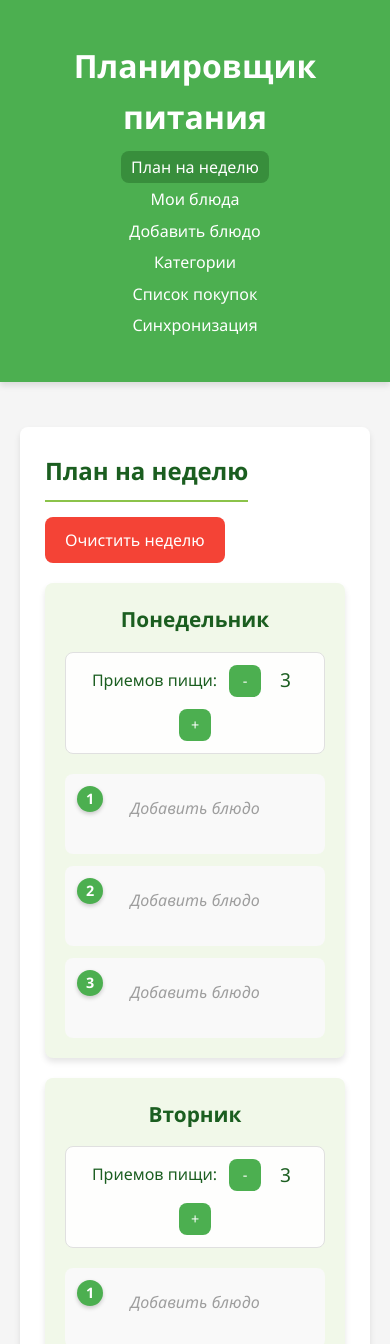
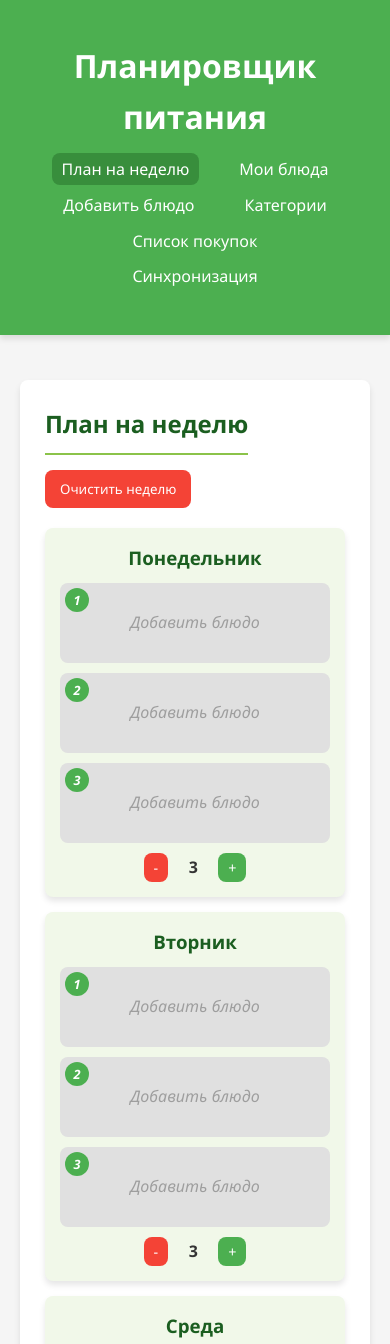
Before and after one commit to tiqai/tiqai.github.io, a plain HTML site: page index.html in a window 390 px wide. Shown: the top 1344 px of the page. Drawn offline with Linux system fonts and the light colour scheme.

Commit message:
Add files via upload

```diff
--- a/script.js
+++ b/script.js
@@ -2,7 +2,7 @@
 let dishes = [];
 let weekPlan = {};
 let shoppingList = {};
-let categories = ['Завтраки', 'Обеды', 'Ужины', 'Десерты', 'Салаты'];
+let categories = ['Завтраки', 'Обеды', 'Ужины', 'Десерты', 'Салаты']; // Стандартные категории
 let currentCategory = 'all';
 let mealsPerDay = {
     'Понедельник': 3,
@@ -492,42 +492,13 @@ function renderWeekPlanner() {
         dayTitle.textContent = day;
         dayCard.appendChild(dayTitle);
 
-        // Контролы для настройки количества приемов пищи
-        const mealsControl = document.createElement('div');
-        mealsControl.className = 'meals-control';
-
-        const mealsLabel = document.createElement('span');
-        mealsLabel.textContent = 'Приемов пищи:';
-        mealsControl.appendChild(mealsLabel);
-
-        const minusBtn = document.createElement('button');
-        minusBtn.className = 'btn btn-small meals-btn';
-        minusBtn.textContent = '-';
-        minusBtn.addEventListener('click', function() {
-            decreaseMealsPerDay(day);
-        });
-        mealsControl.appendChild(minusBtn);
-
-        const mealsCount = document.createElement('span');
-        mealsCount.className = 'meals-count';
-        mealsCount.textContent = mealsPerDay[day];
-        mealsControl.appendChild(mealsCount);
-
-        const plusBtn = document.createElement('button');
-        plusBtn.className = 'btn btn-small meals-btn';
-        plusBtn.textContent = '+';
-        plusBtn.addEventListener('click', function() {
-            increaseMealsPerDay(day);
-        });
-        mealsControl.appendChild(plusBtn);
-
-        dayCard.appendChild(mealsControl);
+        // Контейнер для слотов приемов пищи
+        const mealSlotsContainer = document.createElement('div');
+        mealSlotsContainer.className = 'meal-slots-container';
 
         // Создаем слоты для приемов пищи
-        const mealsContainer = document.createElement('div');
-        mealsContainer.className = 'meals-container';
-
-        for (let i = 1; i <= mealsPerDay[day]; i++) {
+        const dayMealsCount = mealsPerDay[day] || 3;
+        for (let i = 1; i <= dayMealsCount; i++) {
             const mealSlot = document.createElement('div');
             mealSlot.className = 'meal-slot';
             mealSlot.setAttribute('data-day', day);
@@ -536,7 +507,7 @@ function renderWeekPlanner() {
             const mealKey = `${day}-${i}`;
             const dish = weekPlan[mealKey];
 
-            // Добавляем номер приема пищи (поверх картинки)
+            // Добавляем номер приема пищи (поверх картинки в левом верхнем углу)
             const mealNumber = document.createElement('div');
             mealNumber.className = 'meal-number';
             mealNumber.textContent = i;
@@ -550,13 +521,11 @@ function renderWeekPlanner() {
 
                 mealSlot.innerHTML += `
                     ${imageHtml}
-                    <div class="meal-content">
-                        <div class="meal-name">${dish.name}</div>
-                        <div class="nutrition-info">
-                            <span>${dish.calories} ккал</span>
-                        </div>
-                        <button class="btn btn-small view-recipe-btn">Рецепт</button>
+                    <div>${dish.name}</div>
+                    <div class="nutrition-info">
+                        <span>${dish.calories} ккал</span>
                     </div>
+                    <button class="btn btn-small view-recipe-btn" style="margin-top: 5px; width: 100%;">Рецепт</button>
                 `;
 
                 mealSlot.querySelector('.view-recipe-btn').addEventListener('click', function(e) {
@@ -568,11 +537,7 @@ function renderWeekPlanner() {
                 });
             } else {
                 mealSlot.className += ' empty';
-                mealSlot.innerHTML += `
-                    <div class="meal-content">
-                        Добавить блюдо
-                    </div>
-                `;
+                mealSlot.innerHTML += 'Добавить блюдо';
             }
 
             mealSlot.addEventListener('click', function() {
@@ -583,10 +548,40 @@ function renderWeekPlanner() {
                 openDishSelectModal();
             });
 
-            mealsContainer.appendChild(mealSlot);
+            mealSlotsContainer.appendChild(mealSlot);
         }
 
-        dayCard.appendChild(mealsContainer);
+        dayCard.appendChild(mealSlotsContainer);
+
+        // Добавляем кнопки управления количеством приемов пищи
+        const mealsControls = document.createElement('div');
+        mealsControls.className = 'day-meals-controls';
+
+        const minusBtn = document.createElement('button');
+        minusBtn.className = 'btn btn-small btn-danger';
+        minusBtn.textContent = '-';
+        minusBtn.addEventListener('click', function(e) {
+            e.stopPropagation();
+            changeDayMealsCount(day, -1);
+        });
+
+        const mealsCount = document.createElement('span');
+        mealsCount.className = 'meals-count';
+        mealsCount.textContent = dayMealsCount;
+
+        const plusBtn = document.createElement('button');
+        plusBtn.className = 'btn btn-small';
+        plusBtn.textContent = '+';
+        plusBtn.addEventListener('click', function(e) {
+            e.stopPropagation();
+            changeDayMealsCount(day, 1);
+        });
+
+        mealsControls.appendChild(minusBtn);
+        mealsControls.appendChild(mealsCount);
+        mealsControls.appendChild(plusBtn);
+
+        dayCard.appendChild(mealsControls);
         weekPlanner.appendChild(dayCard);
     });
 
@@ -594,30 +589,25 @@ function renderWeekPlanner() {
     updateShoppingList();
 }
 
-// Увеличение количества приемов пищи для дня
-async function increaseMealsPerDay(day) {
-    if (mealsPerDay[day] < 10) {
-        mealsPerDay[day]++;
-        await saveToGist();
-        renderWeekPlanner();
+// Изменение количества приемов пищи для дня
+async function changeDayMealsCount(day, change) {
+    const currentCount = mealsPerDay[day] || 3;
+    const newCount = currentCount + change;
+
+    if (newCount < 1 || newCount > 10) {
+        return;
     }
-}
 
-// Уменьшение количества приемов пищи для дня
-async function decreaseMealsPerDay(day) {
-    if (mealsPerDay[day] > 1) {
-        // Удаляем блюда из удаляемых слотов
-        for (let i = mealsPerDay[day]; i > mealsPerDay[day] - 1; i--) {
-            const mealKey = `${day}-${i}`;
-            if (weekPlan[mealKey]) {
-                delete weekPlan[mealKey];
-            }
-        }
+    mealsPerDay[day] = newCount;
 
-        mealsPerDay[day]--;
-        await saveToGist();
-        renderWeekPlanner();
+    // Удаляем блюда, которые выходят за пределы нового количества приемов пищи
+    for (let i = newCount + 1; i <= currentCount; i++) {
+        const mealKey = `${day}-${i}`;
+        delete weekPlan[mealKey];
     }
+
+    await saveToGist();
+    renderWeekPlanner();
 }
 
 // Рендеринг списка блюд с фильтрацией по категориям и поиском
--- a/style.css
+++ b/style.css
@@ -97,17 +97,19 @@ h2 {
 
 .week-planner {
     display: grid;
-    grid-template-columns: repeat(auto-fit, minmax(280px, 1fr));
-    gap: 20px;
+    grid-template-columns: repeat(7, 1fr);
+    gap: 15px;
     margin-bottom: 30px;
 }
 
 .day-card {
     background-color: var(--light-color);
     border-radius: var(--border-radius);
-    padding: 20px;
+    padding: 15px;
     box-shadow: var(--shadow);
     transition: var(--transition);
+    position: relative;
+    padding-bottom: 60px; /* Место для кнопок управления */
 }
 
 .day-card:hover {
@@ -117,140 +119,68 @@ h2 {
 
 .day-card h3 {
     text-align: center;
-    margin-bottom: 15px;
-    color: var(--dark-color);
-    font-size: 1.3rem;
-}
-
-/* Стили для управления приемами пищи */
-.meals-control {
-    display: flex;
-    align-items: center;
-    justify-content: center;
-    gap: 12px;
-    margin-bottom: 20px;
-    padding: 12px;
-    background-color: rgba(255, 255, 255, 0.9);
-    border-radius: var(--border-radius);
-    border: 1px solid #e0e0e0;
-}
-
-.meals-control span {
-    font-weight: 500;
+    margin-bottom: 10px;
     color: var(--dark-color);
 }
 
-.meals-btn {
-    width: 32px;
-    height: 32px;
-    padding: 0;
-    display: flex;
-    align-items: center;
-    justify-content: center;
-    font-weight: bold;
-    font-size: 1.1rem;
-    border: 2px solid var(--primary-color);
-    background-color: white;
-    color: var(--primary-color);
-}
-
-.meals-btn:hover {
-    background-color: var(--primary-color);
-    color: white;
-}
-
-.meals-count {
-    font-weight: bold;
-    font-size: 1.2rem;
-    min-width: 25px;
-    text-align: center;
-    color: var(--dark-color);
-}
-
-.meals-container {
-    display: flex;
-    flex-direction: column;
-    gap: 12px;
+.meal-slots-container {
+    margin-bottom: 10px;
 }
 
 .meal-slot {
     background-color: white;
     border-radius: var(--border-radius);
-    padding: 0;
-    margin-bottom: 0;
+    padding: 10px;
+    margin-bottom: 10px;
     cursor: pointer;
     transition: var(--transition);
     position: relative;
-    overflow: hidden;
-    min-height: 90px;
-    border: 2px solid transparent;
+    min-height: 80px;
 }
 
 .meal-slot:hover {
-    transform: translateY(-2px);
-    box-shadow: 0 4px 8px rgba(0, 0, 0, 0.15);
-    border-color: var(--accent-color);
+    background-color: var(--accent-color);
+    color: white;
 }
 
 .meal-slot.empty {
-    background-color: #f9f9f9;
+    background-color: #e0e0e0;
     color: #9e9e9e;
-}
-
-.meal-slot.empty .meal-content {
+    text-align: center;
+    font-style: italic;
     display: flex;
     align-items: center;
     justify-content: center;
-    height: 100%;
-    font-style: italic;
-    padding: 20px;
 }
 
 .meal-number {
     position: absolute;
-    left: 10px;
-    top: 10px;
+    left: 5px;
+    top: 5px;
     background-color: var(--primary-color);
     color: white;
-    width: 26px;
-    height: 26px;
+    width: 24px;
+    height: 24px;
     border-radius: 50%;
     display: flex;
     align-items: center;
     justify-content: center;
-    font-size: 0.9rem;
+    font-size: 0.8rem;
     font-weight: bold;
     z-index: 2;
-    box-shadow: 0 2px 4px rgba(0, 0, 0, 0.2);
-}
-
-.meal-content {
-    padding: 20px;
-    padding-top: 40px;
-}
-
-.meal-name {
-    font-weight: 600;
-    margin-bottom: 8px;
-    color: var(--dark-color);
-    font-size: 1.1rem;
 }
 
 .dish-image {
     width: 100%;
-    height: 140px;
+    height: 120px;
     object-fit: cover;
-    border-radius: var(--border-radius) var(--border-radius) 0 0;
-}
-
-.view-recipe-btn {
-    margin-top: 10px !important;
-    width: 100% !important;
+    border-radius: var(--border-radius);
+    margin-bottom: 10px;
 }
 
 .dish-list {
     display: grid;
-    grid-template-columns: repeat(auto-fill, minmax(280px, 1fr));
+    grid-template-columns: repeat(auto-fill, minmax(250px, 1fr));
     gap: 20px;
     margin-top: 20px;
 }
@@ -258,11 +188,12 @@ h2 {
 .dish-card {
     background-color: white;
     border-radius: var(--border-radius);
-    padding: 20px;
+    padding: 15px;
     box-shadow: var(--shadow);
     transition: var(--transition);
     cursor: pointer;
     border-left: 4px solid var(--primary-color);
+    position: relative;
 }
 
 .dish-card:hover {
@@ -272,30 +203,26 @@ h2 {
 
 .dish-card h3 {
     color: var(--dark-color);
-    margin-bottom: 12px;
-    font-size: 1.2rem;
+    margin-bottom: 10px;
 }
 
 .dish-category-badge {
     display: inline-block;
     background-color: var(--light-color);
     color: var(--dark-color);
-    padding: 4px 10px;
+    padding: 2px 8px;
     border-radius: 12px;
     font-size: 0.8rem;
-    margin-bottom: 10px;
+    margin-bottom: 8px;
     margin-right: 5px;
-    border: 1px solid var(--accent-color);
 }
 
 .nutrition-info {
     display: flex;
     justify-content: space-between;
-    margin-top: 12px;
+    margin-top: 10px;
     font-size: 0.9rem;
     color: #666;
-    flex-wrap: wrap;
-    gap: 5px;
 }
 
 .nutrition-value {
@@ -311,12 +238,11 @@ label {
     display: block;
     margin-bottom: 8px;
     font-weight: 500;
-    color: var(--dark-color);
 }
 
 input, textarea, select {
     width: 100%;
-    padding: 12px;
+    padding: 10px;
     border: 1px solid #ddd;
     border-radius: var(--border-radius);
     font-size: 1rem;
@@ -342,7 +268,7 @@ textarea {
     display: flex;
     align-items: center;
     margin-bottom: 10px;
-    padding: 12px;
+    padding: 10px;
     background-color: var(--light-color);
     border-radius: var(--border-radius);
     gap: 10px;
@@ -369,7 +295,7 @@ textarea {
     background-color: var(--primary-color);
     color: white;
     border: none;
-    padding: 12px 20px;
+    padding: 10px 15px;
     border-radius: var(--border-radius);
     cursor: pointer;
     font-weight: 500;
@@ -377,7 +303,6 @@ textarea {
     display: inline-flex;
     align-items: center;
     justify-content: center;
-    font-size: 1rem;
 }
 
 .btn:hover {
@@ -402,7 +327,7 @@ textarea {
 }
 
 .btn-small {
-    padding: 8px 12px;
+    padding: 5px 10px;
     font-size: 0.9rem;
 }
 
@@ -414,7 +339,6 @@ textarea {
     display: flex;
     align-items: center;
     gap: 15px;
-    flex-wrap: wrap;
 }
 
 .image-preview {
@@ -429,7 +353,6 @@ textarea {
     color: #999;
     font-size: 0.9rem;
     text-align: center;
-    background-color: #f9f9f9;
 }
 
 .image-preview img {
@@ -526,7 +449,6 @@ textarea {
     text-align: center;
     box-shadow: var(--shadow);
     transition: var(--transition);
-    border-top: 4px solid var(--primary-color);
 }
 
 .stat-card:hover {
@@ -568,6 +490,17 @@ textarea {
     flex-wrap: wrap;
 }
 
+.meals-config {
+    display: flex;
+    align-items: center;
+    gap: 10px;
+}
+
+.meals-input {
+    width: 70px;
+    text-align: center;
+}
+
 /* Стили для поиска */
 .dishes-header {
     display: flex;
@@ -584,7 +517,7 @@ textarea {
 }
 
 .search-input {
-    padding: 12px 15px;
+    padding: 10px 15px;
     border: 1px solid #ddd;
     border-radius: var(--border-radius);
     font-size: 1rem;
@@ -603,7 +536,7 @@ textarea {
 }
 
 .category-filter select {
-    padding: 12px;
+    padding: 10px;
 }
 
 /* Стили для категорий */
@@ -621,24 +554,21 @@ textarea {
 }
 
 .category-item {
-    padding: 12px 15px;
+    padding: 10px 15px;
     margin-bottom: 5px;
     border-radius: var(--border-radius);
     cursor: pointer;
     transition: var(--transition);
-    border-left: 3px solid transparent;
 }
 
 .category-item:hover {
     background-color: rgba(76, 175, 80, 0.1);
-    border-left-color: var(--accent-color);
 }
 
 .category-item.active {
     background-color: var(--primary-color);
     color: white;
     font-weight: 500;
-    border-left-color: var(--dark-color);
 }
 
 .category-item.all-dishes {
@@ -675,7 +605,6 @@ textarea {
     background-color: var(--light-color);
     border-radius: var(--border-radius);
     transition: var(--transition);
-    border-left: 3px solid var(--accent-color);
 }
 
 .category-item-management:hover {
@@ -716,7 +645,6 @@ textarea {
 
 .category-checkbox-label:hover {
     background-color: #e8f5e8;
-    border-color: var(--accent-color);
 }
 
 .category-checkbox:checked + .category-checkbox-label {
@@ -751,7 +679,6 @@ textarea {
 .shopping-item.checked {
     text-decoration: line-through;
     color: #999;
-    background-color: #f9f9f9;
 }
 
 .shopping-item-info {
@@ -886,7 +813,26 @@ textarea {
     flex-wrap: wrap;
 }
 
-/* Адаптивность для мобильных устройств */
+/* Стили для управления приемами пищи по дням */
+.day-meals-controls {
+    position: absolute;
+    bottom: 10px;
+    left: 0;
+    right: 0;
+    display: flex;
+    justify-content: center;
+    align-items: center;
+    gap: 10px;
+    padding: 0 15px;
+}
+
+.meals-count {
+    font-weight: bold;
+    min-width: 30px;
+    text-align: center;
+}
+
+/* Адаптивность */
 @media (max-width: 768px) {
     .week-planner {
         grid-template-columns: 1fr;
@@ -949,21 +895,9 @@ textarea {
         width: 100%;
     }
 
-    .meals-control {
-        flex-wrap: wrap;
-    }
-
-    .meal-slot {
-        min-height: 80px;
-    }
-
-    .meal-content {
-        padding: 15px;
-        padding-top: 35px;
-    }
-
-    .dish-image {
-        height: 120px;
+    .meals-config {
+        width: 100%;
+        justify-content: space-between;
     }
 
     .category-input-group {
@@ -1003,12 +937,12 @@ textarea {
         width: 100%;
     }
 
-    nav ul {
-        flex-direction: column;
-        align-items: center;
+    .day-meals-controls {
+        position: static;
+        margin-top: 10px;
     }
 
-    nav li {
-        margin: 3px 0;
+    .day-card {
+        padding-bottom: 15px;
     }
 }
```
